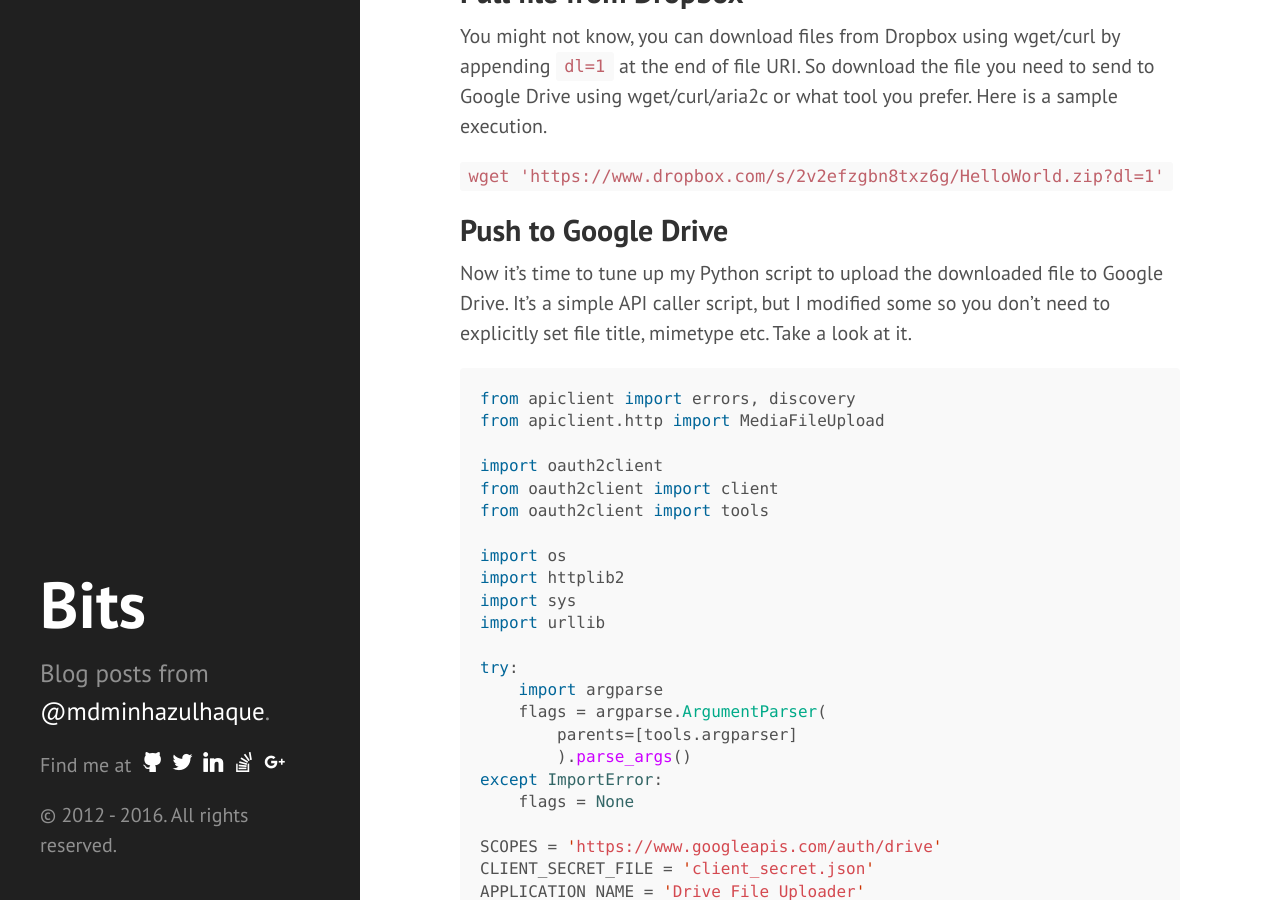
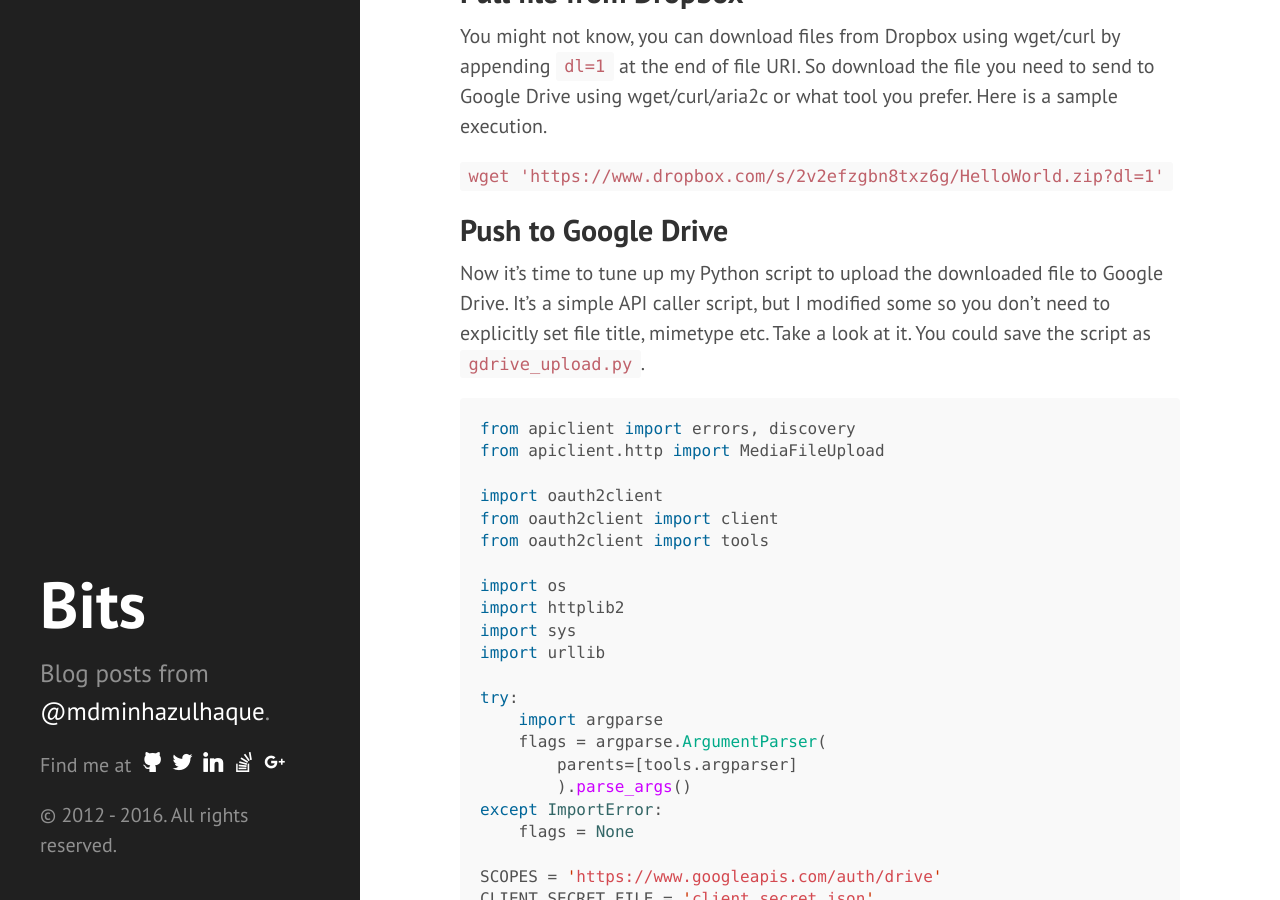
Before and after one commit to mdminhazulhaque/bits, a Jekyll site: the page built from _posts/2016/2016-06-16-copy-file-from-dropbox-to-google-drive.md, in a window 1280 px wide and 900 px high, scrolled down 417 px. Built offline with Jekyll 4.4.1, drawn with Linux system fonts in a browser that asks for light colours; comment, search, counter and statistics services are not loaded; some of the changed text lies outside the part shown.

Commit message:
Update 2016-06-16-copy-file-from-dropbox-to-google-drive.md

````diff
--- a/_posts/2016/2016-06-16-copy-file-from-dropbox-to-google-drive.md
+++ b/_posts/2016/2016-06-16-copy-file-from-dropbox-to-google-drive.md
@@ -20,7 +20,7 @@ You might not know, you can download files from Dropbox using wget/curl by appen
 
 ## Push to Google Drive
 
-Now it's time to tune up my Python script to upload the downloaded file to Google Drive. It's a simple API caller script, but I modified some so you don't need to explicitly set file title, mimetype etc. Take a look at it.
+Now it's time to tune up my Python script to upload the downloaded file to Google Drive. It's a simple API caller script, but I modified some so you don't need to explicitly set file title, mimetype etc. Take a look at it. You could save the script as `gdrive_upload.py`.
 
 ```python
 from apiclient import errors, discovery
````
Also changed, not shown: other parts of _posts/2016/2016-06-16-copy-file-from-dropbox-to-google-drive.md (+1 -1 lines).
